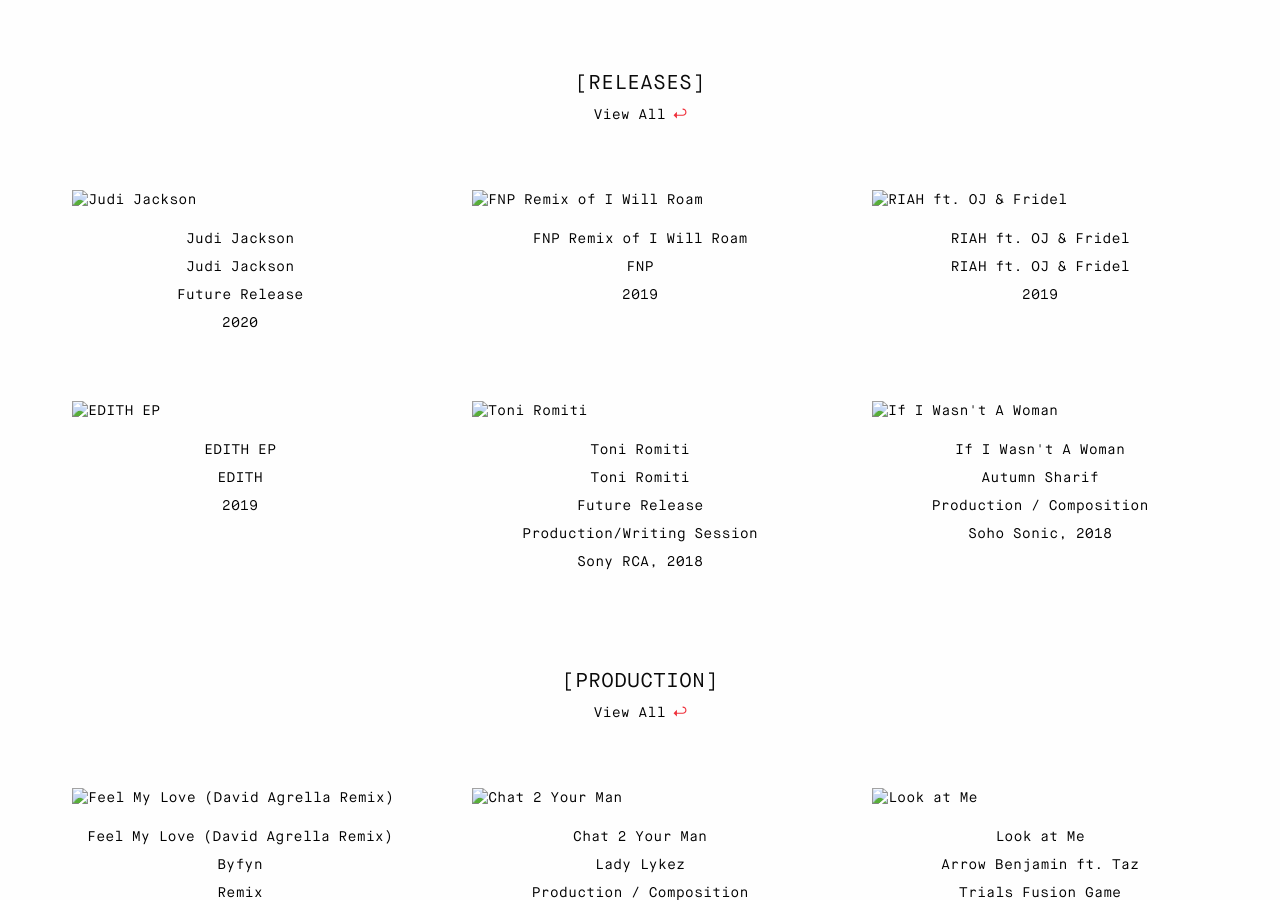
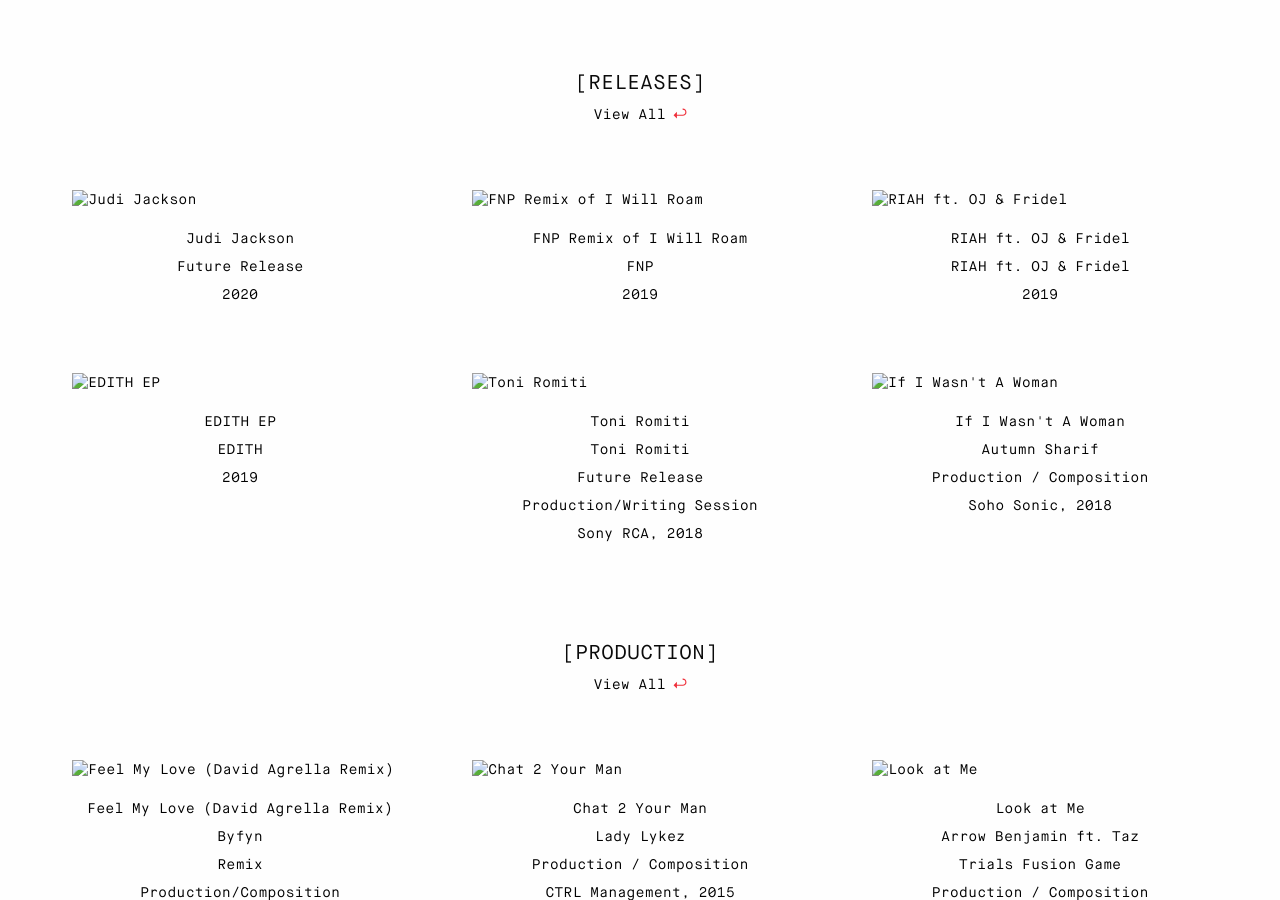
Before and after one commit to garethjohnsdesign/ojfridel.com, a Jekyll site: the page built from index.md, in a window 1280 px wide and 900 px high, scrolled down 1001 px. Built offline with Jekyll 4.4.1, drawn with Linux system fonts in a browser that asks for light colours.

Commit message:
Updated Judi Jackson

```diff
--- a/_releases/judi jackson.markdown
+++ b/_releases/judi jackson.markdown
@@ -3,6 +3,5 @@ title: Judi Jackson
 date: 2020-08-22 16:45:00 Z
 image: "/uploads/ZYBf7C9A.png"
 featured-image: "/uploads/ZYBf7C9A.png"
-artist: 'Judi Jackson '
 project: Future Release
 ---
```
